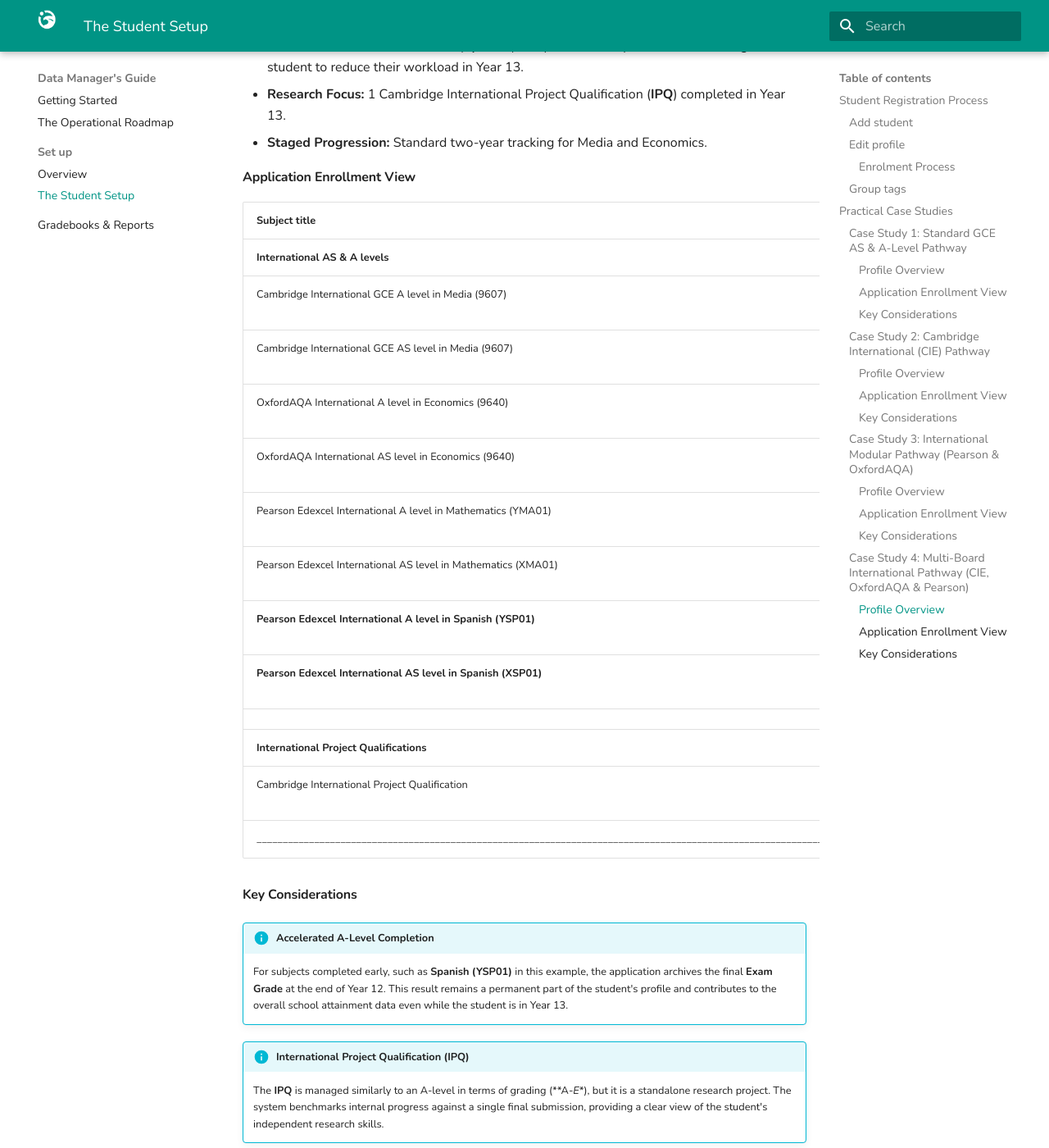
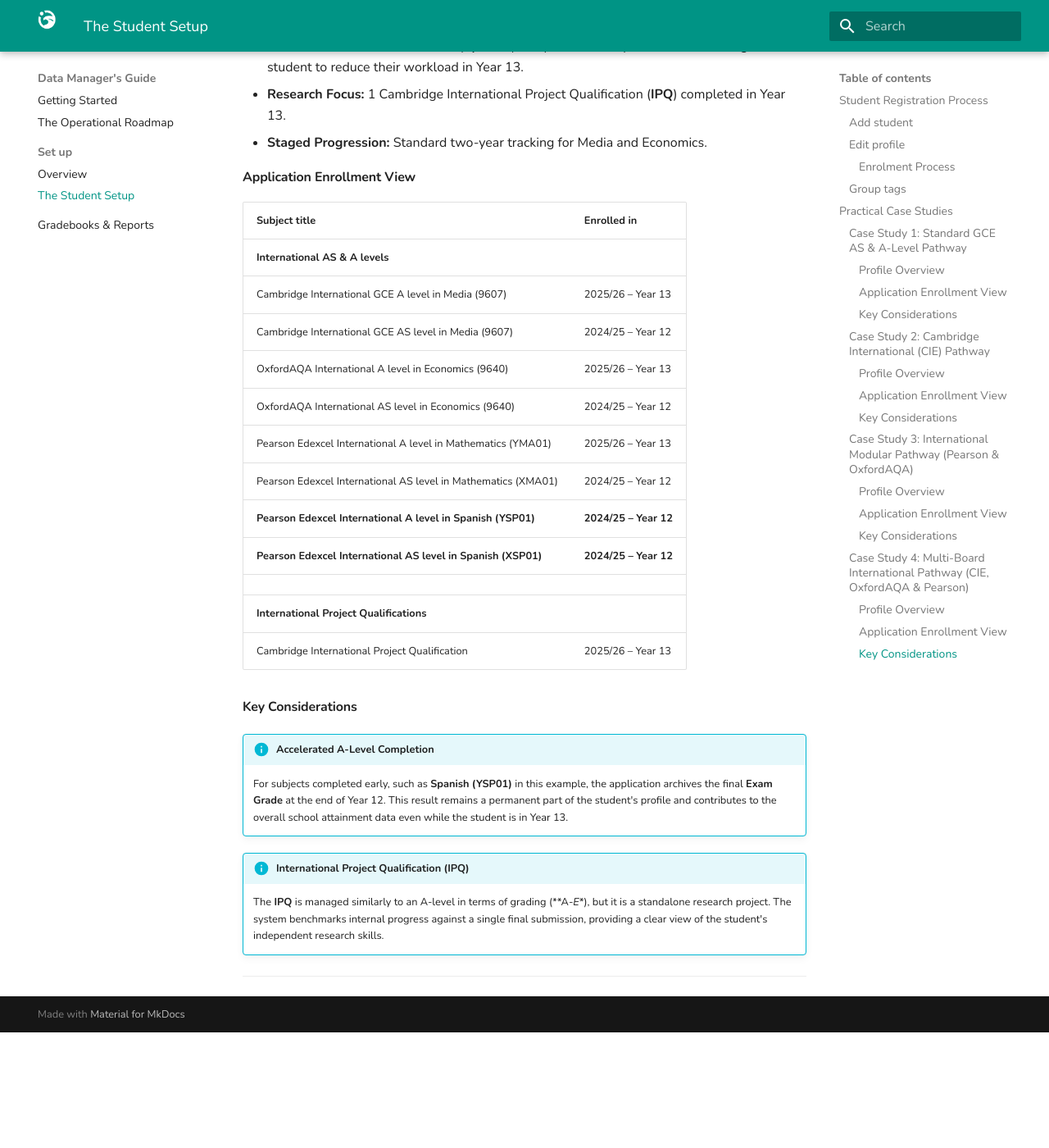
Before and after one commit to pablopenlop/gradewing_guide, an MkDocs documentation site: the page built from docs/data-manager/student-setup.md, in a window 1280 px wide and 1400 px high, scrolled down 10548 px. Shown: the whole window at 82% size. Built offline with MkDocs 1.6.1 and Material for MkDocs 9.7.7, drawn with Linux system fonts in a browser that asks for light colours; after the commit the page ends 11807 px from its top, so only the background shows below that.

Commit message:
centrado

```diff
--- a/docs/data-manager/student-setup.md
+++ b/docs/data-manager/student-setup.md
@@ -294,7 +294,6 @@
 | | |
 | **International Project Qualifications** | |
 | Cambridge International Project Qualification | 2025/26 – Year 13 |
-| _______________________________________________________________________________________________________________ | |
 
 #### **Key Considerations**
 
--- a/docs/stylesheets/extra.css
+++ b/docs/stylesheets/extra.css
@@ -50,3 +50,16 @@
   margin-bottom: 0.2em !important;
   display: block;
 }
+
+/* Force all Markdown tables to match the width of info boxes */
+.md-typeset table:not([class]) {
+    display: table;
+    width: 100%;
+    word-break: normal;
+}
+
+/* Optional: Improves cell appearance when stretched */
+.md-typeset td, .md-typeset th {
+    padding: 12px;
+    vertical-align: top;
+}
```
